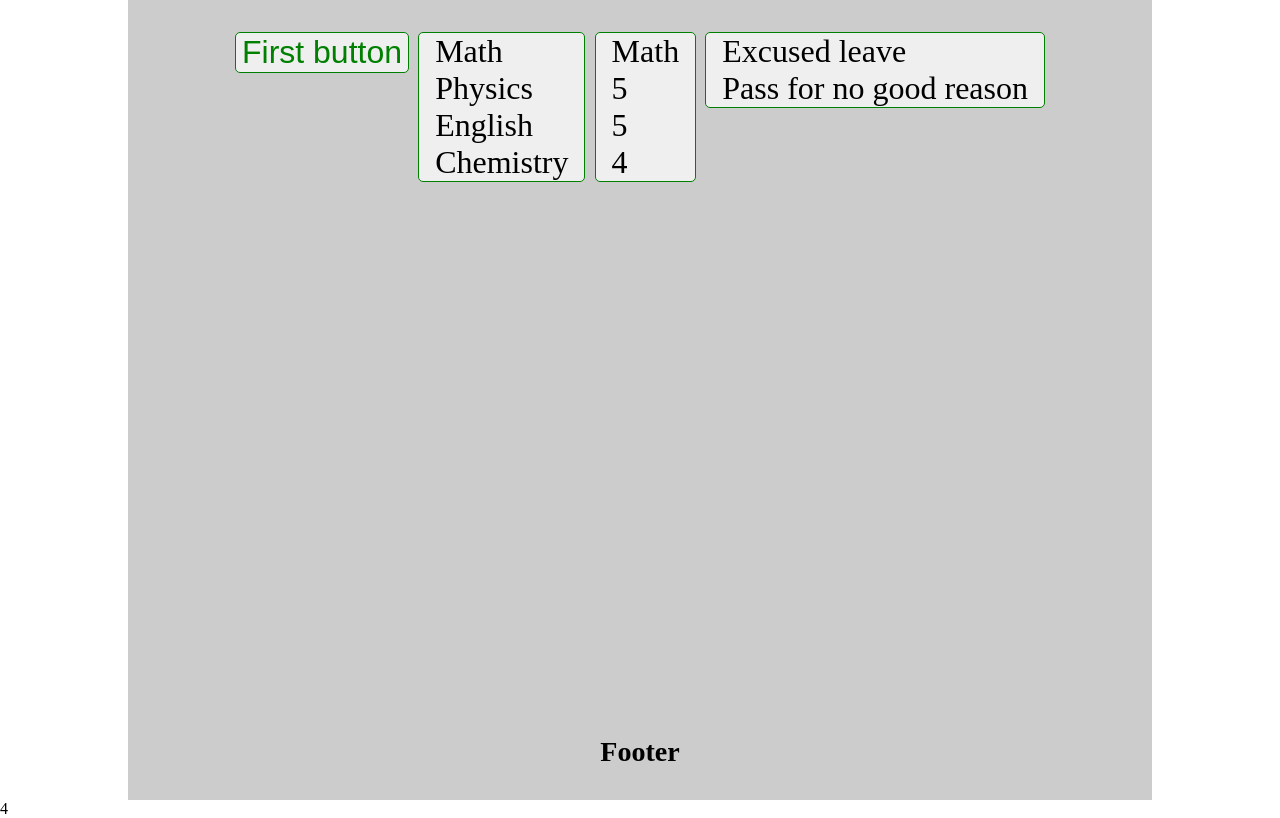
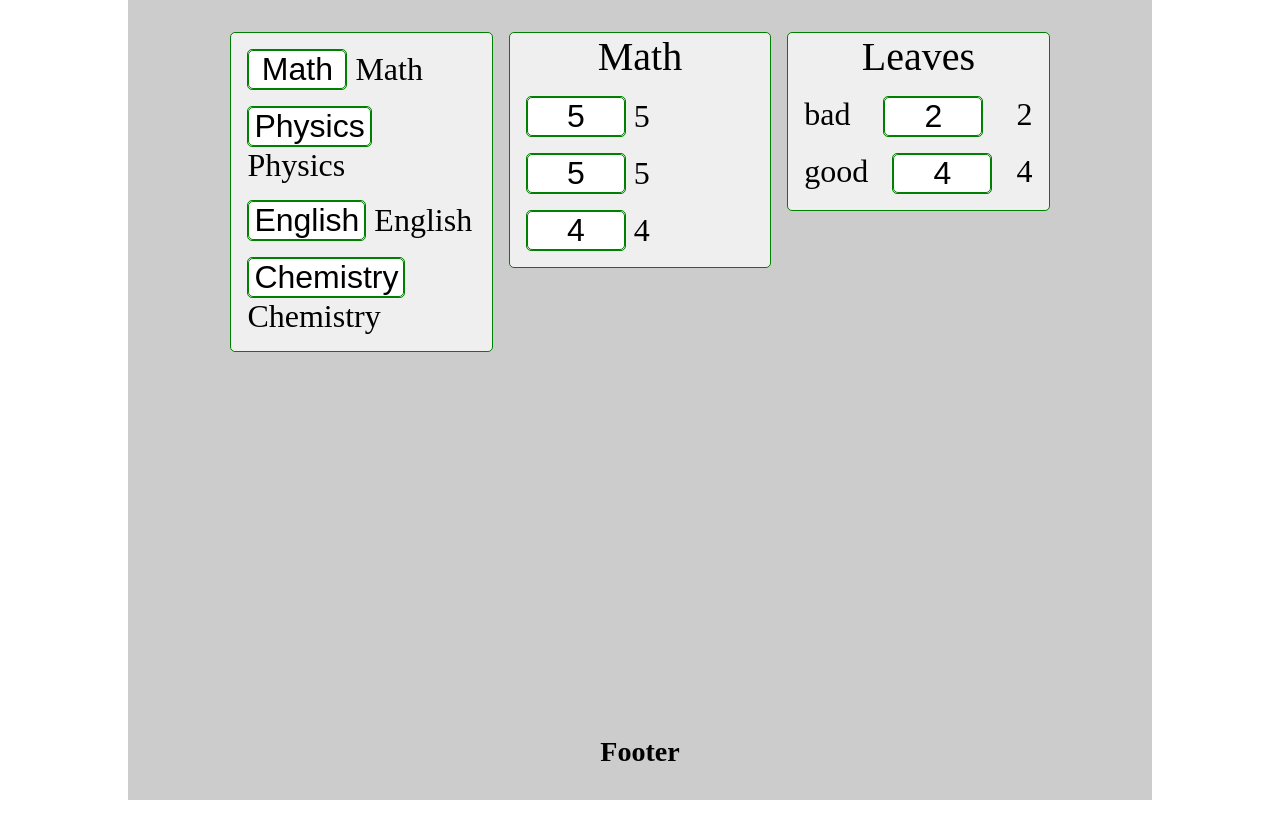
Before and after one commit to Evgeny-Tokarev/AutoExams, a Vue app: page / in a window 1280 px wide. Built offline with nearby package versions, Linux system fonts and the light colour scheme.

Commit message:
Methods for button handling added

```diff
--- a/src/main.js
+++ b/src/main.js
@@ -14,7 +14,7 @@ const store = createStore({
         subjects: [
           { name: "Math", estimates: [5, 5, 4] },
           { name: "Physics", estimates: [3, 5, 4] },
-          { name: "English", estimates: [5, 5, 4] },
+          { name: "English", estimates: [5, 5, 4, 3, 4] },
           { name: "Chemistry", estimates: [5, 4, 4] },
         ],
         bad_leaves: 2,
@@ -33,6 +33,36 @@ const store = createStore({
         });
       return arr;
     },
+    getSubjectEstimates: (state) => (id, subject) => {
+      return state.students
+        .find((student) => student.id === id)
+        .subjects.find((currentSubject) => currentSubject.name === subject)
+        .estimates;
+    },
+    getEstimatesSubject: (state) => (id, subject) => {
+      return (
+        state.students
+          .find((student) => student.id === id)
+          .subjects.find((currentSubject) => currentSubject.name === subject)
+          .name || null
+      );
+    },
+    getLeaves: (state) => (id) => {
+      return [
+        state.students.find((student) => student.id === id).bad_leaves,
+        state.students.find((student) => student.id === id).good_leaves,
+      ];
+    },
+  },
+  mutations: {
+    setEstimate: (state, payload) => {
+      console.log("trigger");
+      state.students
+        .find((student) => student.id === payload.id)
+        .subjects.find(
+          (currentSubject) => currentSubject.name === payload.subject
+        ).estimates[payload.index] = payload.value;
+    },
   },
 });
 app.use(store);
--- a/src/pages/App.vue
+++ b/src/pages/App.vue
@@ -1,6 +1,5 @@
 <template>
      <MainContent />
-     <div>{{ $store.state.count }}</div>
 </template>
 
 
@@ -8,6 +7,4 @@
   import { computed } from "vue";
   import MainContent from "./MainContent.vue";
   import { useStore } from "vuex";
-  const store = useStore();
-  const count = computed(() => store.state.students[0].name);
 </script>
--- a/src/pages/Nav.vue
+++ b/src/pages/Nav.vue
@@ -1,10 +1,29 @@
 <template>
   <nav class="navigation">
     <ul class="navigation__bar">
-          <li class="navigation__bar-item"><ButtonSimple buttonText="First button" @buttonc="utilityCallback" /></li>
-          <li class="navigation__bar-item"><Dropdown :subjectList="subjects" @buttonc="utilityCallback" /></li>
-          <li class="navigation__bar-item"><Dropdown :subjectList="['5', '5', '4']" title="Math" @buttonc="utilityCallback" /></li>
-          <li class="navigation__bar-item"><Dropdown :subjectList="['Excused leave', 'Pass for no good reason']" @buttonc="utilityCallback" /></li>
+      <!-- <li class="navigation__bar-item"><ButtonSimple buttonText="First button" @buttonCallback="utilityCallback" /></li> -->
+      <li class="navigation__bar-item">
+        <Dropdown
+          :subjectList="state.subjects"
+          @buttonCallback="subjectListHandler"
+        />
+      </li>
+      <li class="navigation__bar-item">
+        <Dropdown
+          :subjectList="state.estimates"
+          :title="state.estimatesSubject"
+          @valueUpdate="changeEstimate"
+        />
+      </li>
+      <li class="navigation__bar-item">
+        <Dropdown
+          :subjectList="state.leaves"
+          title="Leaves"
+          classes="_doubled"
+          :names="['bad', 'good']"
+          @buttonCallback="listCallback"
+        />
+      </li>
     </ul>
   </nav>
 </template>
@@ -12,18 +31,39 @@
 <script setup>
 import ButtonSimple from "./UIcomponents/ButtonSimple.vue";
 import Dropdown from "./UIcomponents/Dropdown.vue";
-import { computed } from "vue";
-import { useStore } from 'vuex';
+import { computed, reactive } from "vue";
+import { useStore } from "vuex";
 
 const store = useStore();
-const subjects = computed(() => store.getters.getSubjectsNames(1));
-// console.log(subjects)
-// const subjectNames = subjects
+const state = reactive({
+  studentID: 1,
+  estimatesSubject: "",
+  subjects: computed(() => store.getters.getSubjectsNames(1)),
+  estimates: computed(() =>
+    store.getters.getSubjectEstimates(1, state.estimatesSubject)
+  ),
+});
+state.estimatesSubject = state.subjects[0];
+state.leaves = computed(() => store.getters.getLeaves(1));
+state.double = "_doubled";
 
-function utilityCallback(event) {
-    console.log("Callback triggered" + event.target);
+function changeEstimate(newValue, idx) {
+  console.log("trigger in nav.vue");
+  store.commit({
+    type: "setEstimate",
+    id: 1,
+    subject: state.estimatesSubject,
+    index: idx,
+    value: newValue,
+  });
 }
 
+function subjectListHandler(event) {
+  state.estimatesSubject = event.target.textContent;
+  state.estimates = computed(() =>
+    store.getters.getSubjectEstimates(state.studentID, state.estimatesSubject)
+  );
+}
 </script>
 
 <style lang="scss" scoped>
@@ -38,9 +78,13 @@ function utilityCallback(event) {
     padding: 0;
     width: 80%;
     justify-content: space-around;
-        &__bar-item {
-            flex: 1 1 auto;
+    &-item {
+      flex: 0 1 300px;
       cursor: pointer;
+      margin-right: 1rem;
+      &:last-child {
+        margin-right: 0;
+      }
     }
   }
 }
--- a/src/pages/UIcomponents/ButtonSimple.vue
+++ b/src/pages/UIcomponents/ButtonSimple.vue
@@ -1,34 +1,56 @@
 <template>
-    <button class="simple-button" type="button" @click="clickHandler">{{ buttonText }}</button>
+  <button class="simple-button" type="button" @click="clickHandler">
+    {{ buttonText
+    }}<input v-if="true" type="text" @keyup="emitValue" :value="buttonText" />
+  </button>
+  {{ buttonText }}
 </template>
 
 <script setup>
 import { reactive, computed } from "vue";
 defineProps({
-        buttonText: String
-    })
+  buttonText: String,
+  dropInput: Boolean,
+});
 
-const emit = defineEmits('buttonc');
+const emit = defineEmits(["buttonCallback", "inputChange"]);
 function clickHandler(event) {
-    emit('buttonc', event);
+  emit("buttonCallback", event);
+}
+
+function emitValue(e) {
+  let value = e.target.value;
+  console.log("button component value " + value);
+  emit("inputChange", value);
 }
 </script>
 
 <style lang="scss" scoped>
 .simple-button {
+  position: relative;
   font-size: 2rem;
   border: 1px solid green;
   border-radius: 5px;
   min-width: 100px;
   text-align: center;
-        color: green;
   cursor: pointer;
   &:hover {
     background-color: rgb(163, 202, 173);
   }
   &:active {
     box-shadow: inset 0px 0px 5px #0f0f0f;
-            outline: none ;
+    outline: none;
+  }
+  & input {
+    position: absolute;
+    left: 0;
+    top: 0;
+    right: 0;
+    bottom: 0;
+    font-size: 2rem;
+    border: 1px solid green;
+    border-radius: 5px;
+    text-align: center;
   }
 }
 </style>
--- a/src/pages/UIcomponents/Dropdown.vue
+++ b/src/pages/UIcomponents/Dropdown.vue
@@ -1,31 +1,53 @@
 <template>
   <ul class="subject-list">
-        <li v-if="!!title">{{ title }}</li>
-        <li v-for="(subject, index) in subjectList" :key="index" @click="clickHandler">
-            {{ ' ' + subject }}
+    <li v-if="!!title" class="subject-list__title">{{ title }}</li>
+    <li
+      v-for="(text, index) in subjectList"
+      :key="index"
+      :class="
+        classes
+          ? 'subject-list__item subject-list__item' + classes
+          : 'subject-list__item'
+      "
+    >
+      <span v-if="!!classes">{{ names[index] }} </span>
+      <ButtonSimple
+        :dropInput="dropIndex == index"
+        :buttonText="text"
+        @button-callback="clickHandler(event)"
+        @input-change="updateHandler($event, index)"
+      />
     </li>
   </ul>
 </template>
 
 <script setup>
 import { reactive, computed } from "vue";
+import ButtonSimple from "./ButtonSimple.vue";
+
 defineProps({
   subjectList: Array,
-        title: String
+  title: String,
+  classes: String,
+  names: Array,
+  dropIndex: Number,
 });
 
-const emit = defineEmits('buttonc');
+const emit = defineEmits("buttonCallback", "valueUpdate");
 
 function clickHandler(e) {
-  emit('buttonc', e);
+  emit("buttonCallback", e);
 }
-
+function updateHandler(...props) {
+  const [value, idx] = props;
+  emit("valueUpdate", value, idx);
+}
 </script>
 <style lang="scss" scoped>
 .subject-list {
   font-size: 2rem;
   margin: 0 auto;
-        padding: 0;
+  padding: 0 0 1rem 0;
   min-width: 100px;
   border: 1px solid green;
   border-radius: 5px;
@@ -33,18 +55,21 @@ function clickHandler(e) {
   display: flex;
   flex-direction: column;
   align-content: flex-start;
-        li {
+  &__title {
+    list-style: none;
+    align-self: center;
+    font-size: 2.5rem;
+  }
+  &__item {
     list-style: none;
     margin-right: auto;
+    margin-top: 1rem;
     width: 100%;
     padding: 0 1rem;
-            &:hover {
-            background-color: rgb(163, 202, 173);
   }
-            &:active {
-            box-shadow: inset 0px 0px 5px #0f0f0f;
-            outline: none ;
-        }
+  &__item_doubled {
+    display: flex;
+    justify-content: space-between;
   }
 }
 </style>
--- a/webpack.config.js
+++ b/webpack.config.js
@@ -40,7 +40,7 @@ module.exports = {
         test: /\.vue$/,
         loader: "vue-loader",
         options: {
-          hotReload: true,
+          sourceMap: true,
         },
       },
       {
```
Also changed, not shown: 1 other file (tests, documents, lock files or other folders). Lines whose indentation alone changed are shown as unchanged.
